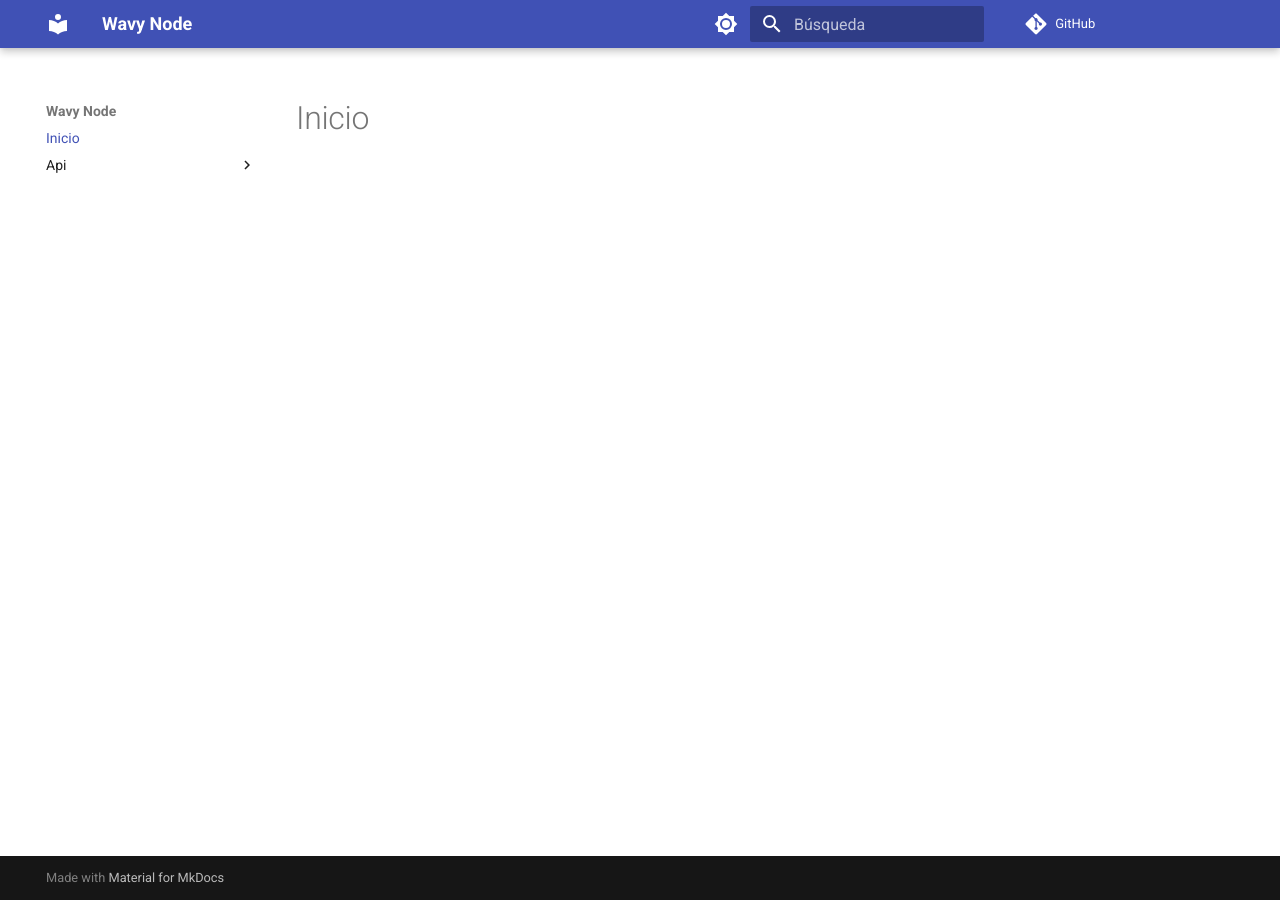
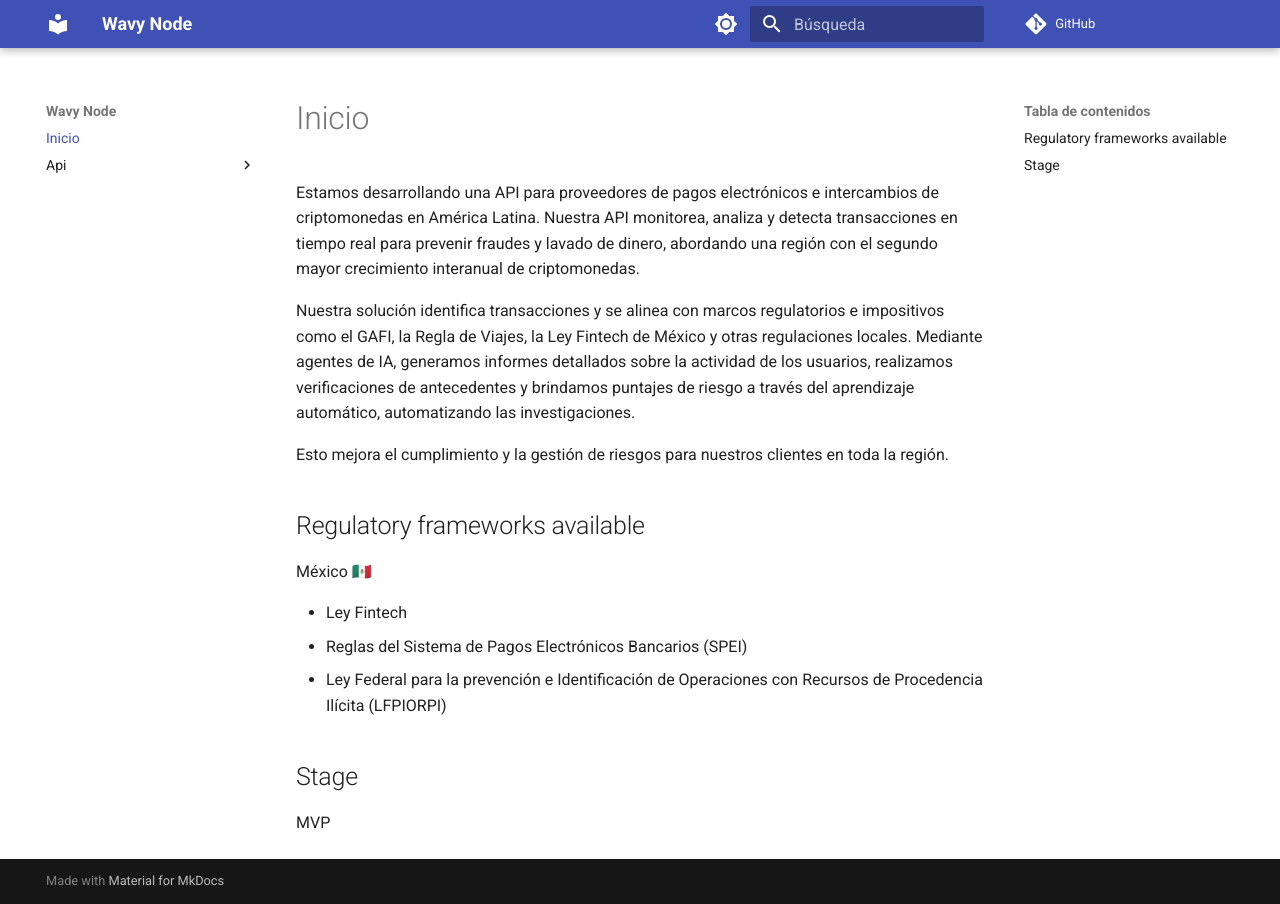
Before and after one commit to wavy-safe/docs, an MkDocs documentation site: the page built from docs/index.md, in a window 1280 px wide. Built offline with MkDocs 1.6.1 and Material for MkDocs 9.7.7, drawn with Linux system fonts in a browser that asks for light colours.

Commit message:
[MOD] -> readme description -> index.md to make it available

```diff
--- a/docs/index.md
+++ b/docs/index.md
@@ -1 +1,16 @@
 # Inicio
+Estamos desarrollando una API para proveedores de pagos electrónicos e intercambios de criptomonedas en América Latina. Nuestra API monitorea, analiza y detecta transacciones en tiempo real para prevenir fraudes y lavado de dinero, abordando una región con el segundo mayor crecimiento interanual de criptomonedas.
+
+Nuestra solución identifica transacciones y se alinea con marcos regulatorios e impositivos como el GAFI, la Regla de Viajes, la Ley Fintech de México y otras regulaciones locales. Mediante agentes de IA, generamos informes detallados sobre la actividad de los usuarios, realizamos verificaciones de antecedentes y brindamos puntajes de riesgo a través del aprendizaje automático, automatizando las investigaciones.
+
+Esto mejora el cumplimiento y la gestión de riesgos para nuestros clientes en toda la región.
+
+## Regulatory frameworks available
+México 🇲🇽
+
+* Ley Fintech
+* Reglas del Sistema de Pagos Electrónicos Bancarios (SPEI)
+* Ley Federal para la prevención e Identificación de Operaciones con Recursos de Procedencia Ilícita (LFPIORPI)
+
+## Stage
+MVP
```
Also changed, not shown: README.md (+0 -16 lines).
